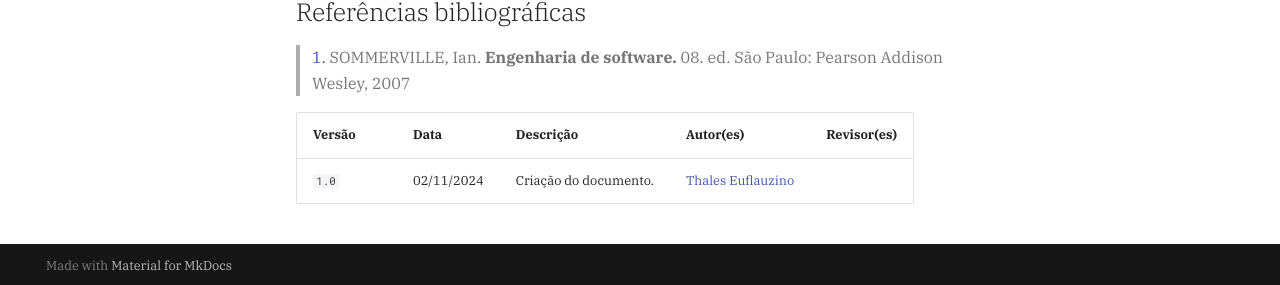
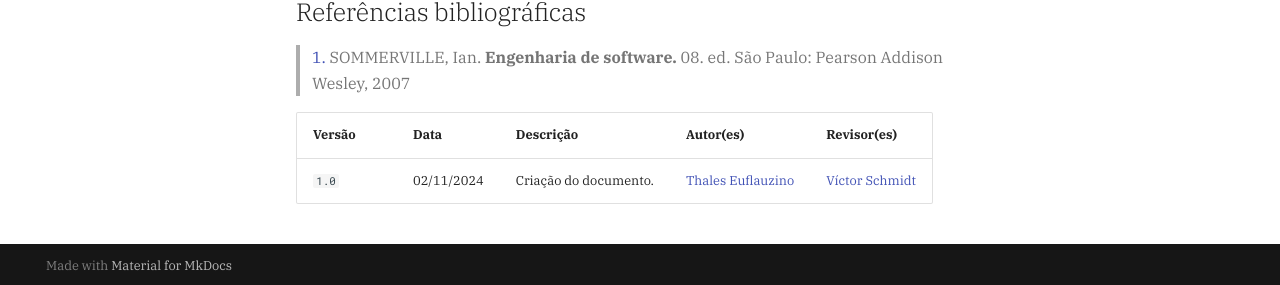
Before and after one commit to Requisitos-de-Software/2024.2-Grupo05, an MkDocs documentation site: the page built from docs/verificacao/lv-geral.md, in a window 1280 px wide and 1244 px high. Shown: the part 956-1241 px from the top of the window. Built offline with MkDocs 1.6.1 and Material for MkDocs 9.7.7, drawn with Linux system fonts in a browser that asks for light colours; comment, search, counter and statistics services are not loaded.

Commit message:
docs: adicionando revisor

```diff
--- a/docs/verificacao/lv-geral.md
+++ b/docs/verificacao/lv-geral.md
@@ -21,4 +21,4 @@ Para cada entrega, serão elaboradas checklists para verficar os padrões espera
 
 | Versão | Data       | Descrição             | Autor(es)                                        | Revisor(es)                                      |
 | ------ | ---------- | --------------------- | ------------------------------------------------ | ------------------------------------------------ |
-| `1.0`  | 02/11/2024 | Criação do documento. | [Thales Euflauzino](https://github.com/thaleseuflauzino)      |
+| `1.0`  | 02/11/2024 | Criação do documento. | [Thales Euflauzino](https://github.com/thaleseuflauzino)      | [Víctor Schmidt](https://github.com/moonshinerd) |
```
